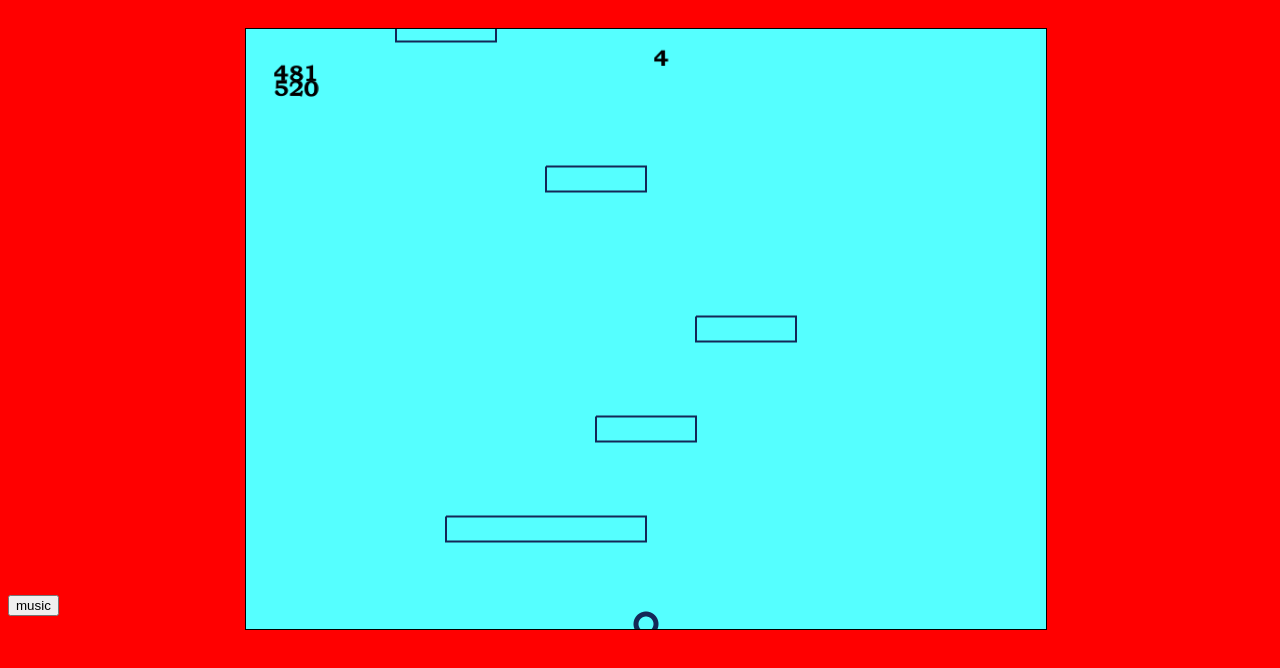
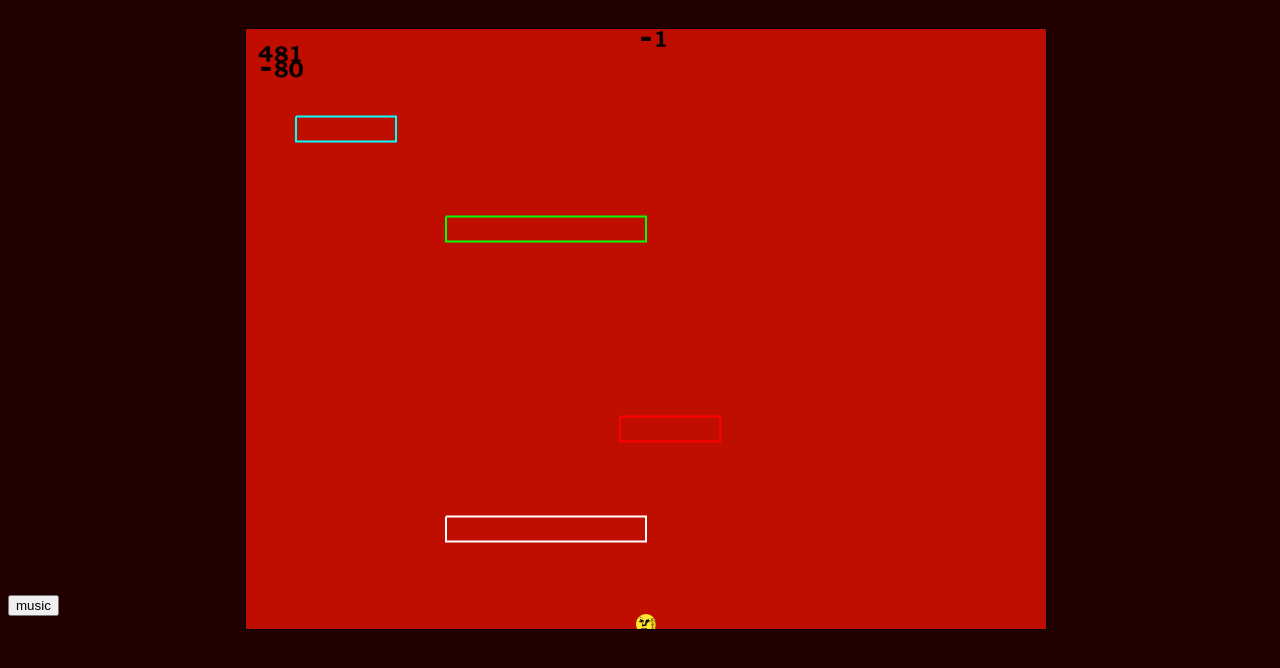
Before and after one commit to ppantnt1/stick-ball, a plain HTML site: page index.html in a window 1280 px wide. Drawn offline with Linux system fonts and the light colour scheme.

Commit message:
Add files via upload

```diff
--- a/data/map.js
+++ b/data/map.js
@@ -1,12 +1,9 @@
 stage={
   one:{
-    block:[[[300,500],[200,25]],
-          [[400,400],[100,25]],
-          [[500,300],[100,25]],
-          [[350,150],[100,25]],
-          [[200,0],[100,25]],
-          [[100,-150],[100,25]],
-          [[300,-350],[100,25]],
+    block:[[[300,500],[200,25],"Norm"],//a normal paflom
+          [[300,400],[100,25],"Move",[300,400],[200,0],[25,0]],//a moving paflom
+          [[300,200],[200,25],"1way"],//one way block paflom
+          [[100,100],[100,25],"TDis",[1,5],[0,false]]
          ]
   }
 }
--- a/main.js
+++ b/main.js
@@ -41,11 +41,11 @@ function mainloop(){
   player.aoxs=0
   clearScreen()
 
-  /*color=HSVtoRGB((player.y/500)%100,100,100)
-  console.log((player.y/500)%100,color)
+  color=HSVtoRGB(Math.abs(player.y/50000)%1,1,0.75)
+  //console.log((player.y/500)%100,color)
   ctx.strokeStyle=`rgb(${color.r},${color.g},${color.b})`
-  ctx.lineWidth=1000
-  ctx.strokeRect(0,0,100,1000)*/
+  ctx.lineWidth=10000
+  ctx.strokeRect(0,0,100,1000)
     player.istouch=detect(player)
   if (player.y<300){
    rolly=player.y-300
@@ -110,11 +110,12 @@ function mainloop(){
   if (player.istouch[0]==1){
     player.ys*=-1
   }
-  drawball([player.x,player.y],10,"#142857")
+  drawimage("ballskin1",1,[player.x-rollx,player.y-rolly],[20,20])
+  //drawball([player.x,player.y],10,"#142857")
   move(player,player.speed+player.aoxs,player.ys+player.aoys)
-  printnum(stage.one.block.length-3,400,10)
+  printnum(stage.one.block.length-5,400,10)
   printnum((Math.floor(player.y/unit)-600)*-1,20,25)
-  printnum((Math.floor(player.x/unit)-600)*-1,20,40)
+  printnum((Math.floor(player.x/unit))*-1,20,40)
   //x++,y++
   //console.log(player.istouch)
 
--- a/o.css
+++ b/o.css
@@ -1,5 +1,5 @@
 body{
- background-color:#ff0000;
+ background-color:#200000;
 }
 #BOX{
     position: relative;
@@ -11,7 +11,7 @@ body{
 	height: 600px;
 
     transform: translateX(-450px);
-	background-color:#55FFFF;
+	background-color:#800000;
 	border: 1px #000000 solid;
 
 	margin: 0px;
--- a/package/detectouch.js
+++ b/package/detectouch.js
@@ -1,6 +1,8 @@
 function detect(obj){
   output=[0,0,0,0,"Norm"]
+  var touching
  for (var n in stage.one.block){
+   touching=0
    //console.log(n,stage.one.block)
    n=stage.one.block[n]
    //console.log(obj.y+10>n[0][1]-n[1][1]/2/*,obj.y<n[0][1]-n[1][1]/2,obj.x<n[0][0]+n[1][0]*/)
@@ -10,12 +12,12 @@ function detect(obj){
       output[4]=n[2]
       if ((n[2]&&n[2]=="Move")){
         //console.log(n)
-        player.aoxs=n[5][0]/5
+        obj.aoxs=n[5][0]/5
       }
-      break;
+      touching=1
 
    }
-   var blank=((1/60**2+2*player.timeinsky*1/60)*player.g/2+obj.ys)/60*25
+   var blank=((1/60**2+2*obj.timeinsky*1/60)*obj.g/2+obj.ys)/60*25
    //console.log(blank)
    //if (obj.y<590){console.log(blank,obj.y+blank,obj.y-blank+10>n[0][1]+n[1][1]/2,obj.y<n[0][1]-n[1][1]/2,obj.y)}
    if (blank>0.1){/*console.log(blank)*/}
@@ -27,15 +29,31 @@ function detect(obj){
       obj.y=-n[1][1]+n[0][1]+5
       output[2]=1
       output[4]=n[2]
-      if ((n[2]&&n[4]=="Move")){
+      if ((n[2]&&n[2]=="Move")){
           console.log(n)
-          player.speed=n[5][0]/5
+          obj.speed=n[5][0]/5
         }
-        break;
+        touching=1
 
     }
 
 
+   }
+   if(n[2]=="TDis"){
+     if(touching||n[4][0]>1/120){n[4][0]+=1/60}
+     if(n[4][0]>n[3][0]){
+
+      n[4][1]=1
+       //console.log(n[4][1])
+    }
+    if((n[2]=="TDis"&&n[4][1]&&touching==1)){
+      output[2]=0
+      //console.log(n[4])
+    }
+    if(n[4][0]>n[3][0]+n[3][1]){
+      n[4][1]=0
+      n[4][0]=0
+    }
    }
    if (obj.y-10<n[0][1]+n[1][1]/2&&obj.y>n[0][1]+n[1][1]/2&&obj.x<n[0][0]+n[1][0]/2&&obj.x>n[0][0]-n[1][0]/2){
     //console.log("a")
@@ -43,12 +61,19 @@ function detect(obj){
       output[0]=1
       output[4]=n[2]
     }
+    //console.log(n[2]=="TDis",n[4][1],touching==1)
+    if(n[2]=="TDis"&&n[4][1]){
+      output[0]=0
+      console.log("q")
+    }
    }
  }
  if (obj.y>590){
   output[2]=1
+  obj
  }
 
  //console.log(output)
+
  return output
 }
--- a/package/functions.js
+++ b/package/functions.js
@@ -10,13 +10,17 @@ function gene(){
         console.log("wow")
         stage.one.block.push([[the_x,no],[500000,25],"1way"])
     }else{
-        if(Math.random()>1/10){
+        if(Math.random()>3/20){
             stage.one.block.push([[the_x,no],[100,25],"Norm"])
             console.log("nom")
-        }else{
+        }else if(Math.random()>1/3){
             n=Math.ceil(Math.random()*20)*10
             stage.one.block.push([[the_x,no],[100,25],"Move",[the_x,no],[n,0],[50,0]])
             console.log("mov",n)
+        }else{
+            n=Math.ceil(Math.random()*5)/5
+            stage.one.block.push([[the_x,no],[100,25],"TDis",[n,5],[0,0]])
+            console.log("tds",n)
         }
     }
 }
--- a/package/getimage.js
+++ b/package/getimage.js
@@ -26,8 +26,8 @@ function img(filename, shift_=[0,0], cofilename=".png"){
   img("running3",[12,12])
   img("running4",[12,12])
   img("stand",[12,12])
-
-  //numbruh
+  img("ballskin1",[500,500])
+  //numbruhs
   	img("-",[63,80])
 	img("1",[63,80])
 	img("2",[63,80])
--- a/package/printer.js
+++ b/package/printer.js
@@ -7,8 +7,8 @@ function drawimage(img,dir,pos=[0,0],size=[25,25]){
   mypos=[]
   pic=store[img];
 
-  mypos[0]=shift[img][0]/(pic.width/size[0])+pos[0];
-  mypos[1]=shift[img][1]/(pic.height/size[1])+pos[1];
+  mypos[0]=-shift[img][0]/(pic.width/size[0])+pos[0];
+  mypos[1]=-shift[img][1]/(pic.height/size[1])+pos[1];
   console.log()
   ctx.globalAlpha=1
   if(dir==1){
@@ -50,13 +50,17 @@ function drawblock(pa){
 	var size=pas[1]
 	switch(pa[2]){
 		case "Norm":
-			ctx.strokeStyle="#0000FF"
+			ctx.strokeStyle="#FFFFFF"
 		break;
 		case "Move":
 			ctx.strokeStyle="#FF0000"
 			break;
 		case "1way":
 			ctx.strokeStyle="#00FF00"
+			break;
+		case "TDis":
+			ctx.strokeStyle="#00FFFF"
+			if(pa[4][1]){return;}
 			break;
 	}
 	ctx.beginPath()
```
Also changed, not shown: image/ballskin1.png (added), image/no.png (added).
